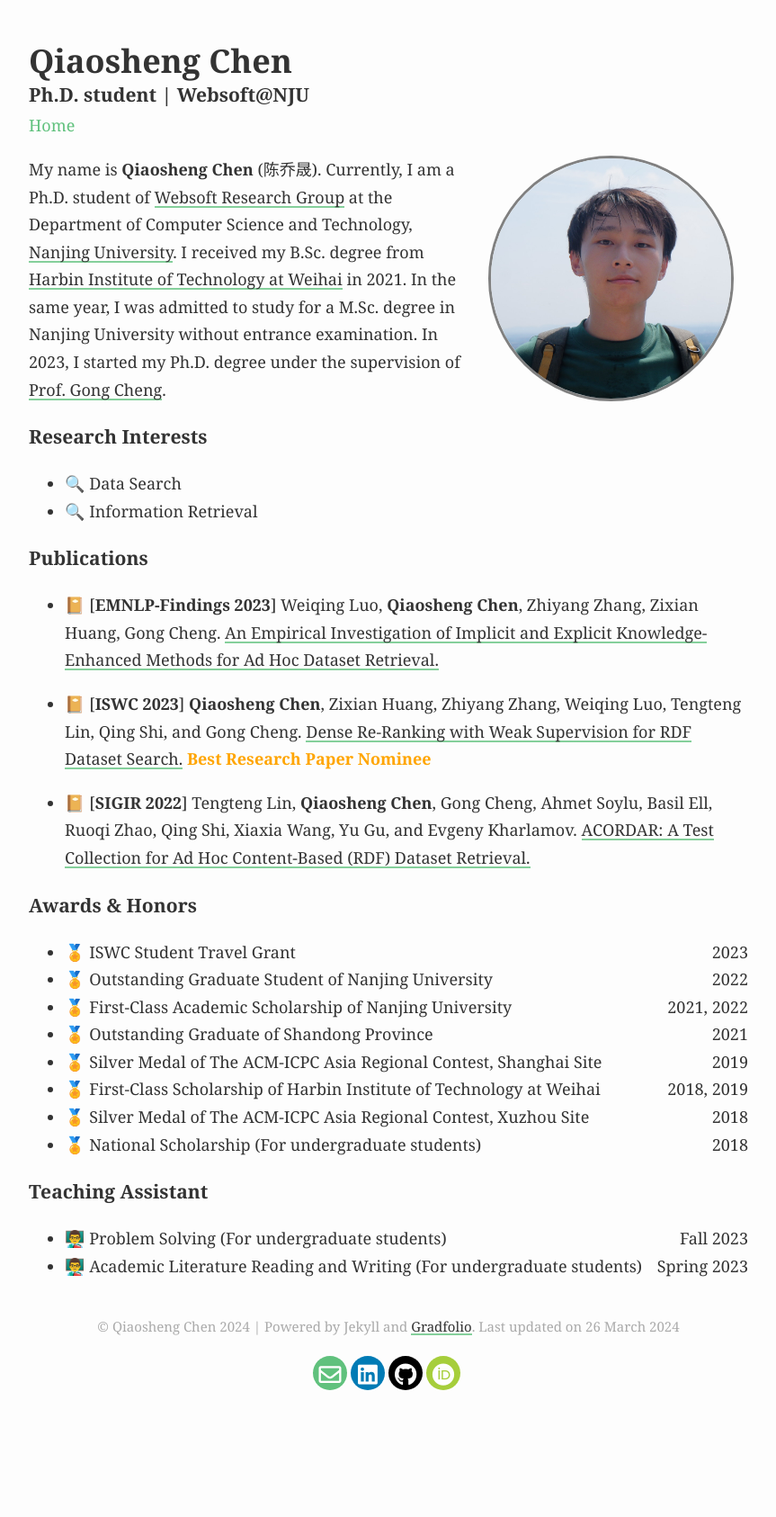
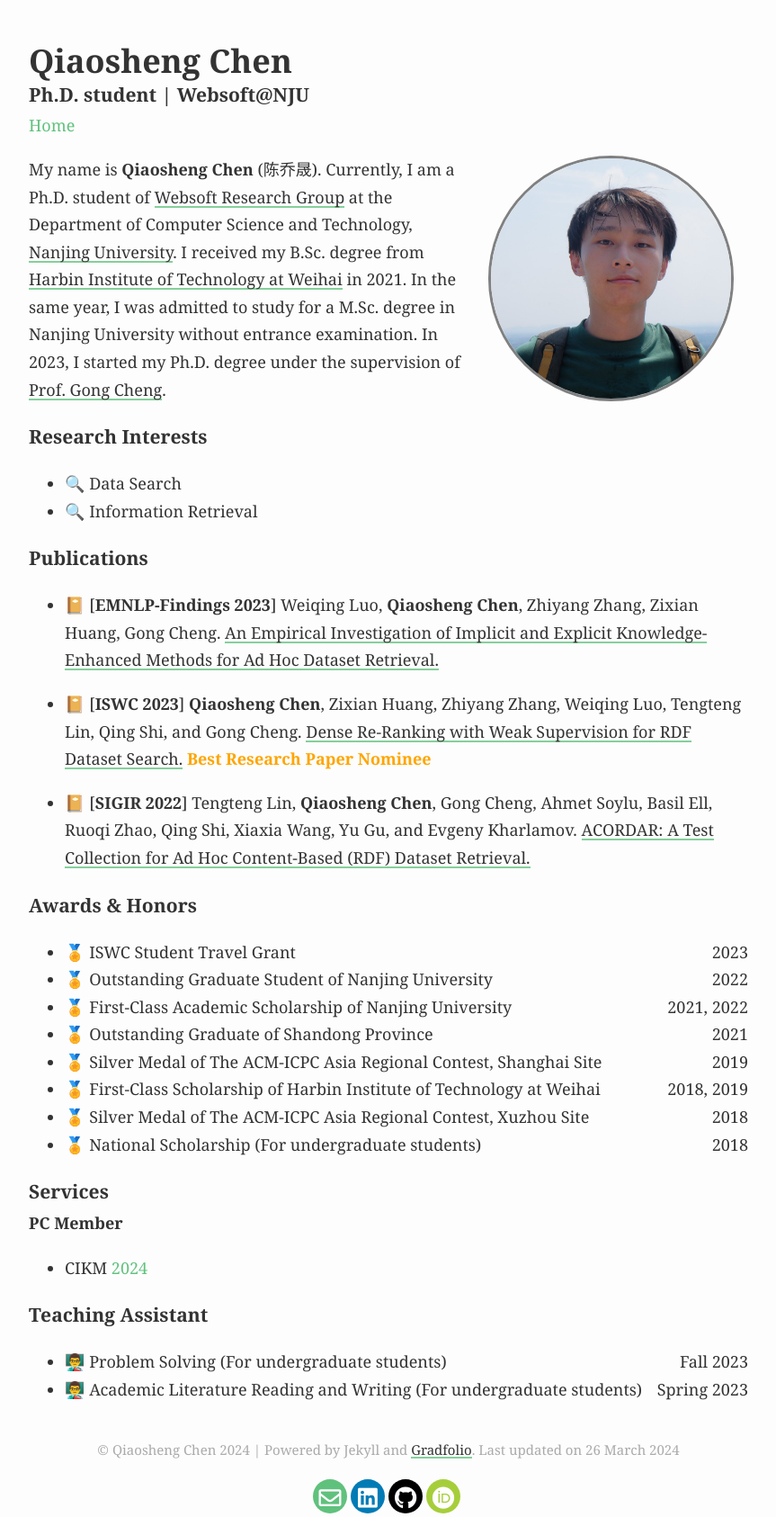
Before and after one commit to cqsss/cqsss.github.io, a Jekyll site: the page built from index.md, in a window 1280 px wide. Shown: the whole page at 90% size, without its empty margins (208-1071 px from the left). Built offline with Jekyll 4.4.1, drawn with Linux system fonts in a browser that asks for light colours; nearby versions of some CDN libraries; before the commit the page ends 1549 px from its top, so only the background shows below that.

Commit message:
Add PC Member for CIKM 2024

```diff
--- a/index.md
+++ b/index.md
@@ -41,6 +41,11 @@ My name is **Qiaosheng Chen** (陈乔晟). Currently, I am a Ph.D. student of [W
 
 - <div style="float: left">🏅 National Scholarship (For undergraduate students)</div><div style="float: right">2018</div>
 
+### Services
+
+#### PC Member
+
+- CIKM [2024](https://cikm2024.org/)
 
 ### Teaching Assistant
 
```
